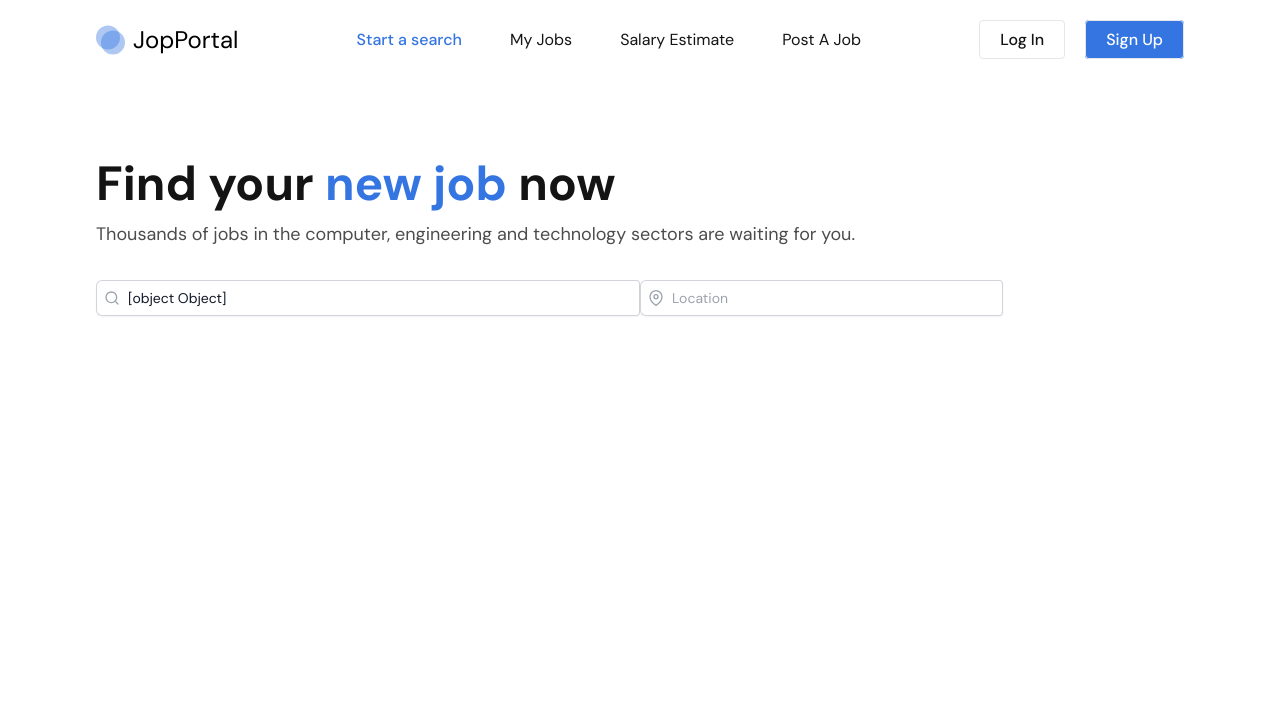
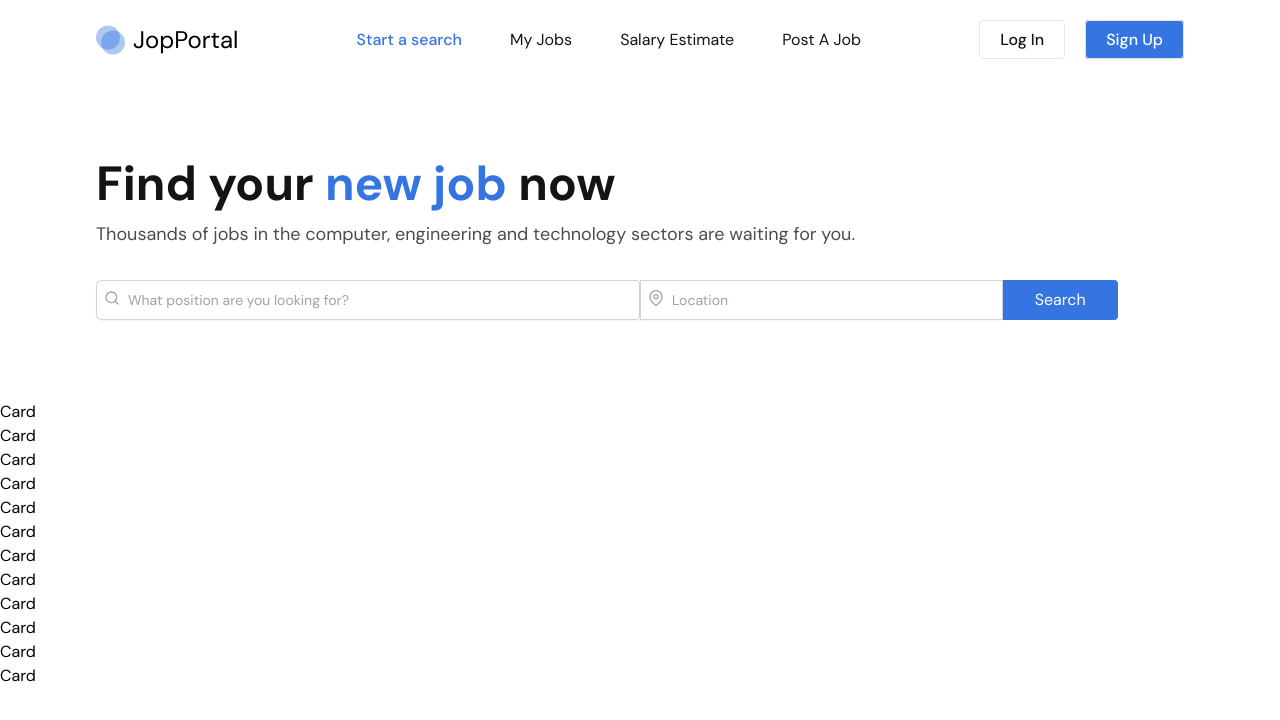
Before and after one commit to Akrmh/job-portal-client, a React (Vite) app: page / in a window 1280 px wide. Shown: the top 720 px of the page. Built offline with nearby package versions, Linux system fonts and the light colour scheme.

Commit message:
add jobs

```diff
--- a/src/components/Banner.jsx
+++ b/src/components/Banner.jsx
@@ -1,6 +1,6 @@
 import {FiMapPin, FiSearch } from "react-icons/fi"
 
-const Banner = (query, handleInputChange) => {
+const Banner = ({query, handleInputChange}) => {
 
   return (
     <div className='max-w-screen-2xl container mx-auto xl:px-24 px-4 md:py-20 py-14'>
@@ -20,17 +20,16 @@ const Banner = (query, handleInputChange) => {
                     />
                     <FiSearch className='absolute mt-2.5 ml-2 text-gray-400 ' />
                 </div>
-                <div className='flex md:rounded-s-md rounded shadow-sm ring-1 ring-inset ring-gray-300
+                <div className='flex md:rounded-s-none shadow-sm ring-1 ring-inset ring-gray-300
                 focus-within:ring-2 focus-within:ring-inset focus-within:ring-indigo-600 md:w-1/3 w-full'>
                     <input type="text" name="title" id="title" placeholder='Location'
                      className='block flex-1 border-0
                     bg-transparent py-1.5 pl-8 text-gray-900 placeholder:text-gray-400 focus:ring-0
                     sm:text-sm sm:leading-6'
-                    value={""}
                     />
                     <FiMapPin className='absolute mt-2.5 ml-2 text-gray-400 ' />
                 </div>
-                <button className=''></button>
+                <button className='bg-blue py-2 px-8 text-white md:rounded-s-none rounded'>Search</button>
             </div>
         </form>
     </div>
--- /dev/null
+++ b/src/components/Card.jsx
@@ -0,0 +1,9 @@
+import React from 'react'
+
+const Card = ({data}) => {
+  return (
+    <div>Card</div>
+  )
+}
+
+export default Card
--- a/src/pages/Home.jsx
+++ b/src/pages/Home.jsx
@@ -1,15 +1,69 @@
-import React, { useState } from 'react'
+import React, { useEffect, useState } from 'react'
 import Banner from '../components/Banner'
+import Card from '../components/Card'
+import Jobs from './Jobs'
 
 const Home = () => {
+  const [selectedCategory, setSelectedCategory] = useState(null)
+  const [jobs, setJobs] = useState([])
+
+  useEffect(() => {
+    fetch("jobs.json").then(res => res.json()).then(data => {
+      setJobs(data)
+    })
+},[])
+
   const [query, setQuery] = useState("")
   const handleInputChange = (event) => {
       setQuery(event.target.value)
   }
-  console.log(query)
+
+  // filter jobs by title
+  const filteredItems = jobs.filter((job) => job.jobTitle.toLowerCase().indexOf(query.toLowerCase()) !== -1)
+  console.log(filteredItems)
+
+  // ----- Radio Filtering -----
+  const handleChange = (event) => {
+    setSelectedCategory(event.target.value)
+  }
+
+  // ----- button based filtering -----
+  const handleClick = (event) => {
+    setSelectedCategory(event.target.value)
+  }
+
+  // main function
+  const filteredData = (jobs, selected, query) => {
+    let filteredJobs = jobs;
+
+    // filtering inputs items
+    if(query){
+      filteredJobs = filteredItems
+    }
+
+    // category filtering
+    if(selected){
+      filteredJobs = filteredJobs.filter(({jobLocation, maxPrice, experienceLevel, salaryType, employmentType, postingDate}) => {
+        jobLocation.toLowerCase() === selected.toLowerCase()||
+        parseInt(maxPrice) <= parseInt(selected)||
+        salaryType.toLowerCase() === selected.toLowerCase()||
+        employmentType.toLowerCase() === selected.toLowerCase()
+      })
+    }
+
+    return filteredJobs.map((data, i) => <Card key={i} data={data} />)
+  }
+
+  const result = filteredData(jobs, selectedCategory, query);
+
   return (
     <div>
       <Banner query={query} handleInputChange={handleInputChange}/>
+
+    <div>
+      <Jobs result={result}/>
+    </div>
+
     </div>
   )
 }
--- /dev/null
+++ b/src/pages/Jobs.jsx
@@ -0,0 +1,9 @@
+import React from 'react'
+
+const Jobs = ({result}) => {
+  return (
+    <div>{result}</div>
+  )
+}
+
+export default Jobs
```
